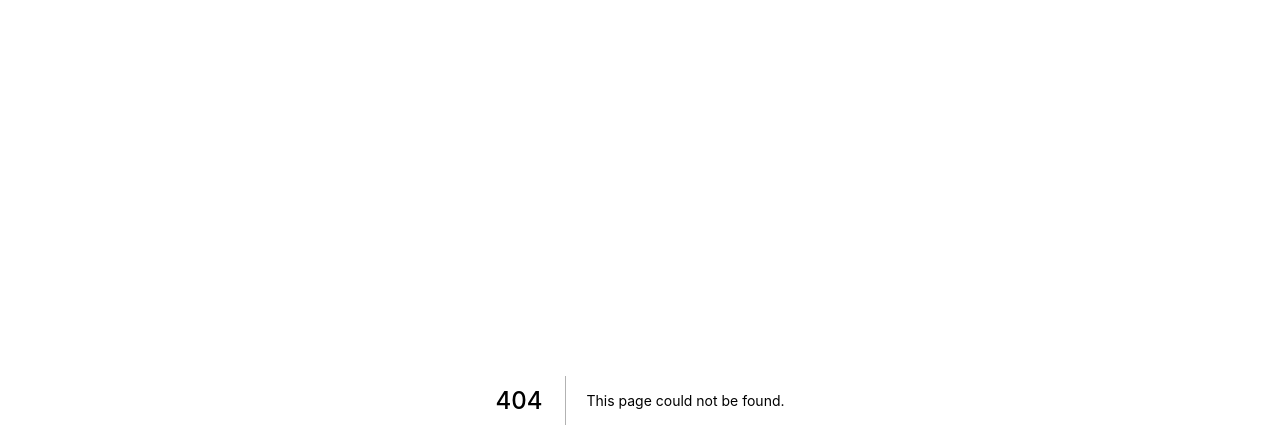
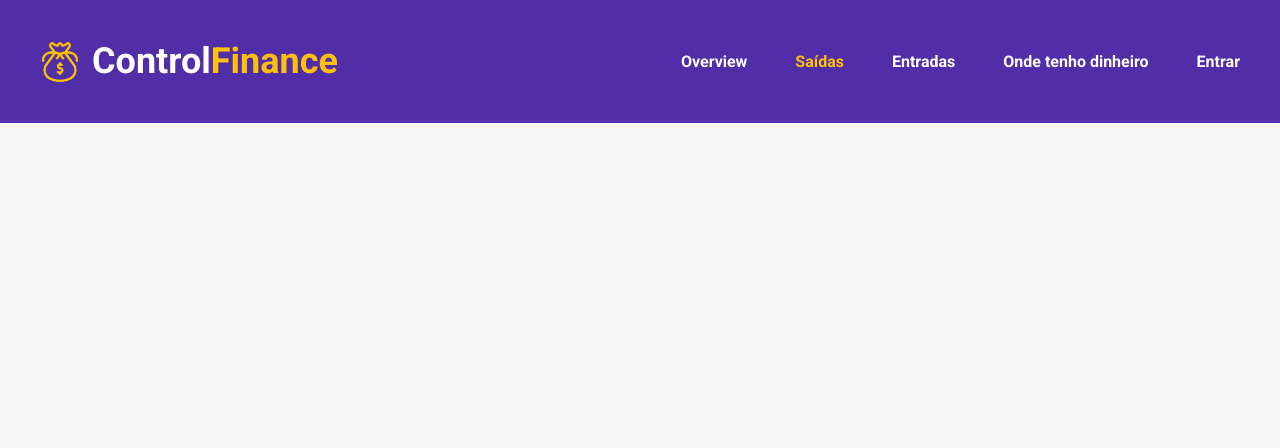
Before and after one commit to virtorodrigues/monthly-financial-control, a Next.js app: page /saidas in a window 1280 px wide. Before the commit this address had no page. Shown: the top 448 px of the page. Built offline with nearby package versions, Linux system fonts and the light colour scheme.

Commit message:
add to saida page + highlight menu

```diff
--- a/src/components/header/index.tsx
+++ b/src/components/header/index.tsx
@@ -1,15 +1,7 @@
-import { Button, Drawer, DrawerBody, DrawerCloseButton, DrawerContent, DrawerHeader, DrawerOverlay, Heading, HStack, Stack, useDisclosure, VStack } from "@chakra-ui/react"
-import { useState } from "react";
-import { Items } from "./items"
-import { Show, Hide } from '@chakra-ui/react'
-import { CloseButton } from '@chakra-ui/react'
-import { IconButton } from '@chakra-ui/react'
-import { AiOutlineMenu } from 'react-icons/ai';
+import { Heading, HStack, Stack } from "@chakra-ui/react";
 import { Menu } from "./menu";
 
 export const Header = () => {
-  const { isOpen, onOpen, onClose } = useDisclosure();
-
   return (
     <Stack bg='darkPrimaryColor' p={{ base: 5, md: 10 }} justify="center" align="center">
       <HStack
--- a/src/components/header/items.tsx
+++ b/src/components/header/items.tsx
@@ -1,13 +1,26 @@
 import { Heading } from "@chakra-ui/react"
+import { useRouter } from "next/router";
+import { removeAccents } from "../../core/removeAccents";
 
 type ItemProps = {
   title: string;
 }
 
 const Item = ({ title }: ItemProps) => {
+  const route = useRouter();
 
   return (
-    <Heading cursor='pointer' color='text' as='h2' size='sm' isTruncated>
+    <Heading
+      cursor='pointer'
+      color={
+        route.asPath.includes(removeAccents(title).toLocaleLowerCase())
+          ? 'accentColor'
+          : 'text'
+      }
+      as='h2'
+      size='sm'
+      isTruncated
+    >
       {title}
     </Heading>
   )
--- /dev/null
+++ b/src/core/removeAccents.ts
@@ -0,0 +1,3 @@
+export const removeAccents = (word: string) => {
+  return word.normalize("NFD").replace(/[\u0300-\u036f]/g, "")
+}
--- /dev/null
+++ b/src/pages/saidas.tsx
@@ -0,0 +1,8 @@
+import { Header } from "../components/header";
+
+export default function Saidas() {
+
+  return (
+    <Header />
+  )
+}
```
Also changed, not shown: src/components/header/menu.tsx (+14 -3 lines).
